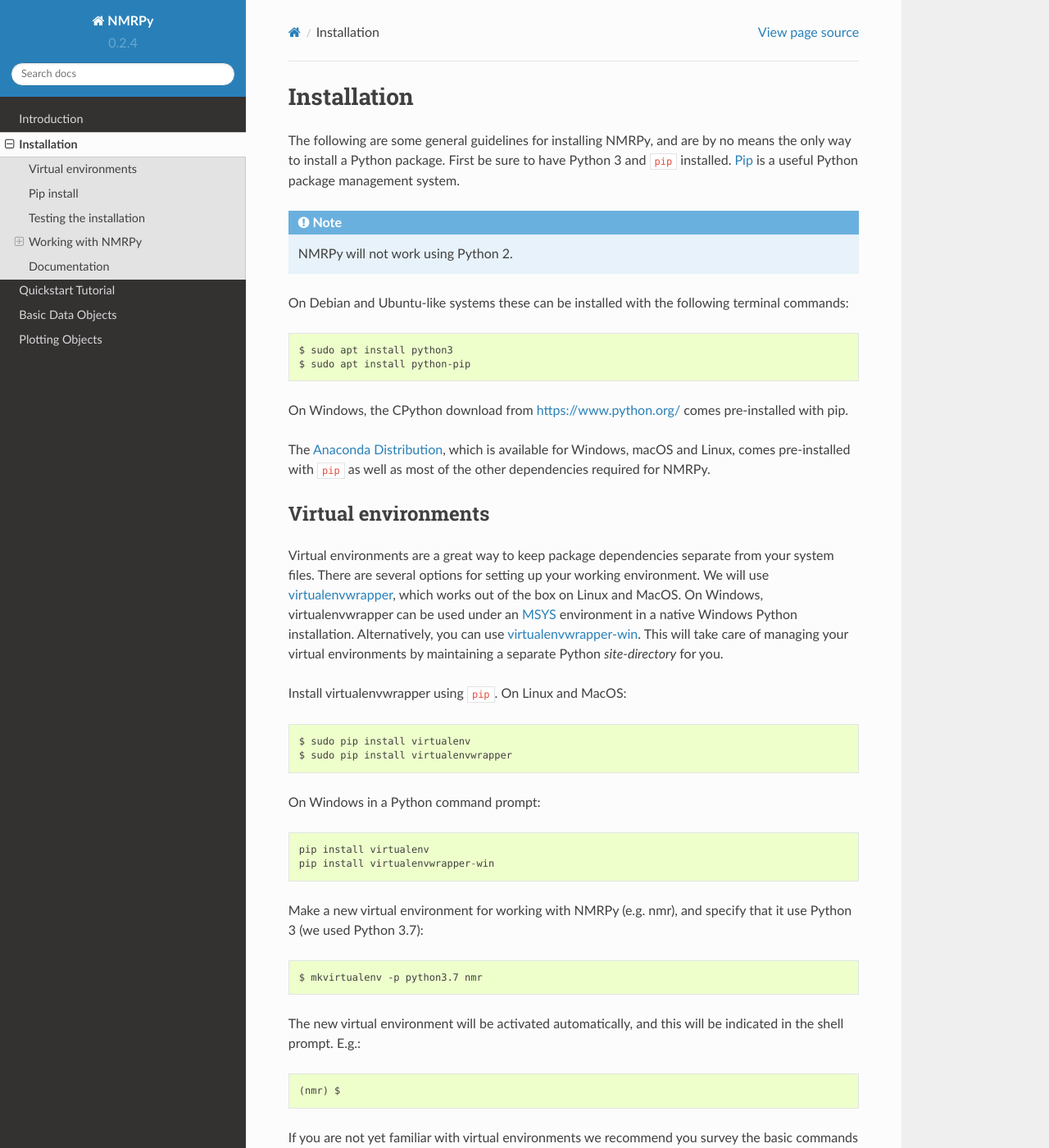
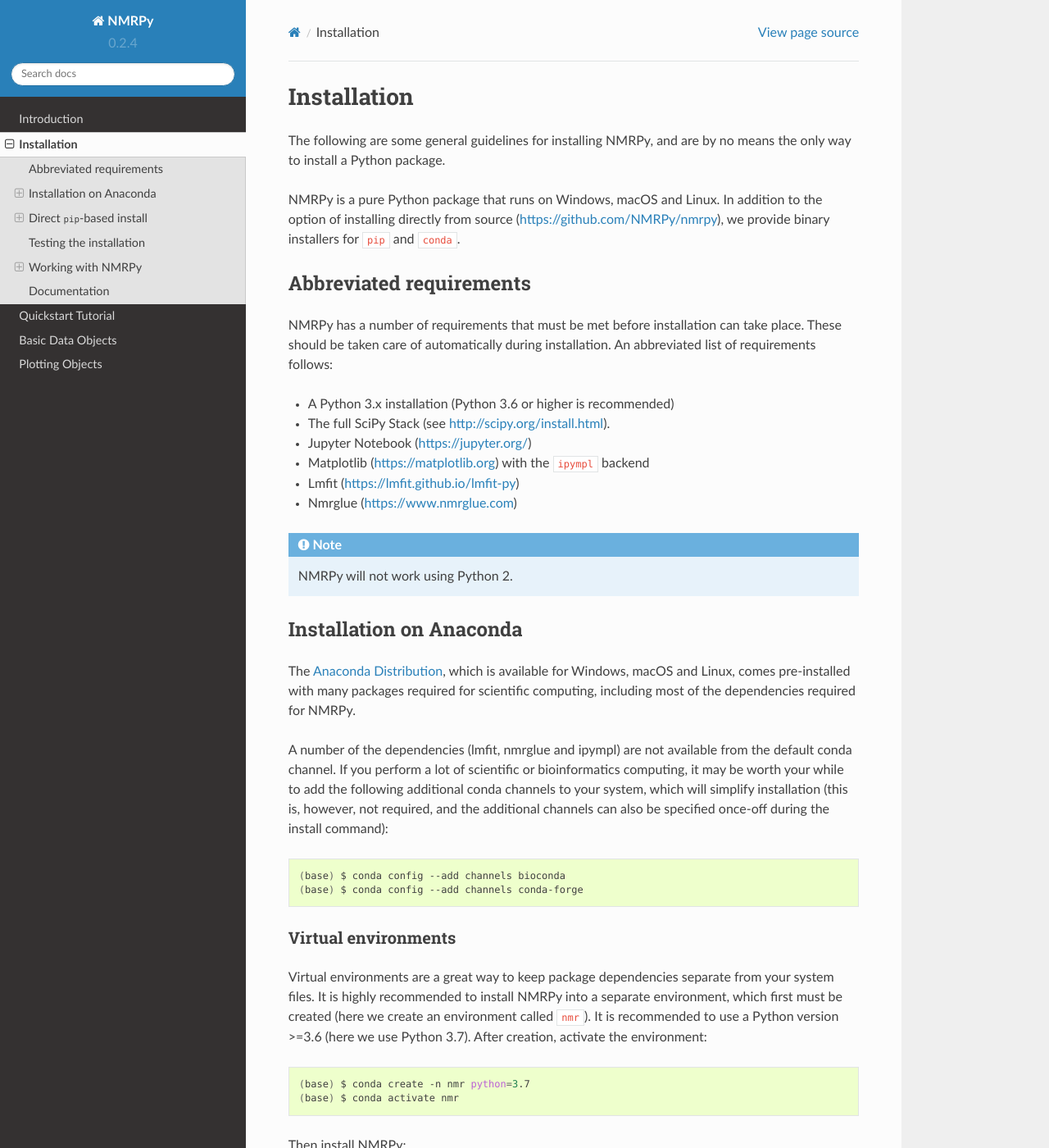
Before and after one commit to NMRPy/nmrpy, a Sphinx documentation site: the page built from docs/source/installation.rst, in a window 1280 px wide and 1400 px high. Shown: the whole window at 82% size. Built offline with Sphinx 7.4.7 and the Read the Docs theme 2.0.0, drawn with Linux system fonts in a browser that asks for light colours; some of the changed text lies outside the part shown.

Commit message:
new: update documentation for conda install

```diff
--- a/docs/source/installation.rst
+++ b/docs/source/installation.rst
@@ -3,59 +3,157 @@
 ############
 
 The following are some general guidelines for installing NMRPy, and
-are by no means the only way to install a Python package. First be sure to have
-Python 3 and ``pip`` installed.
-`Pip <https://en.wikipedia.org/wiki/Pip_(package_manager)>`_ is a useful Python
-package management system.
+are by no means the only way to install a Python package.
+
+NMRPy is a pure Python package that runs on Windows, macOS and Linux. In
+addition to the option of installing directly from source
+(https://github.com/NMRPy/nmrpy), we provide binary installers for ``pip`` and
+``conda``.
+
+Abbreviated requirements
+========================
+
+NMRPy has a number of requirements that must be met before
+installation can take place. These should be
+taken care of automatically during installation. An abbreviated list of
+requirements follows:
+
+- A Python 3.x installation (Python 3.6 or higher is recommended)
+- The full SciPy Stack (see http://scipy.org/install.html).
+- Jupyter Notebook (https://jupyter.org/)
+- Matplotlib (https://matplotlib.org) with the ``ipympl`` backend
+- Lmfit (https://lmfit.github.io/lmfit-py)
+- Nmrglue (https://www.nmrglue.com)
 
 .. note::
 
     NMRPy will not work using Python 2.
 
+Installation on Anaconda
+========================
+
+The `Anaconda Distribution
+<https://www.anaconda.com/products/individual#Downloads>`_, which is
+available for Windows, macOS and Linux, comes pre-installed with
+many packages required for scientific computing, including most of the
+dependencies required for NMRPy.
+
+A number of the dependencies (lmfit, nmrglue and ipympl) are not available from
+the default conda channel. If you perform a lot of scientific or
+bioinformatics computing, it may be worth your while to add the following
+additional conda channels to your system, which will simplify installation
+(this is, however, not required, and the additional channels can also be
+specified once-off during the install command):
+
+.. code:: bash
+
+    (base) $ conda config --add channels bioconda
+    (base) $ conda config --add channels conda-forge
+
+Virtual environments
+--------------------
+
+Virtual environments are a great way to keep package dependencies separate from
+your system files. It is highly recommended to install NMRPy into a separate
+environment, which first must be created (here we create an environment
+called ``nmr``). It is recommended to use a Python version >=3.6 (here we use
+Python 3.7). After creation, activate the environment:
+
+.. code:: bash
+
+    (base) $ conda create -n nmr python=3.7
+    (base) $ conda activate nmr
+
+Then install NMRPy:
+
+.. code:: bash
+
+    (nmr) $ conda install -c jmrohwer nmrpy
+
+Or, if you have not added the additional channels system-wide:
+
+.. code:: bash
+
+    (nmr) $ conda install -c bioconda -c conda-forge -c jmrohwer nmrpy
+
+
+Direct ``pip``-based install
+============================
+
+First be sure to have Python 3 and ``pip`` installed.
+`Pip <https://en.wikipedia.org/wiki/Pip_(package_manager)>`_ is a useful Python
+package management system.
+
 On Debian and Ubuntu-like systems these can be installed with the following
-terminal commands: ::
+terminal commands:
+
+.. code:: bash
 
     $ sudo apt install python3
-    $ sudo apt install python-pip
+    $ sudo apt install python3-pip
 
-On Windows, the CPython download from https://www.python.org/ comes
-pre-installed with pip.
+On Windows, download Python from https://www.python.org/downloads/windows;
+be sure to install ``pip`` as well when prompted by the installer, and add the
+Python directories to the system PATH. You can verify that the Python paths are
+set up correctly by checking the ``pip`` version in a Windows Command Prompt:
 
-The `Anaconda Distribution <https://www.anaconda.com/distribution/>`_, which is
-available for Windows, macOS and Linux, comes pre-installed with ``pip`` as
-well as most of the other dependencies required for NMRPy.
+.. code:: bash
+
+    > pip -V
+
+On macOS you can install Python directly from
+https://www.python.org/downloads/mac-osx, or by installing
+`Homebrew <https://docs.brew.sh/Installation>`_ and then installing Python 3
+with Homebrew. Both come with ``pip`` available.
+
+.. note::
+
+    While most Linux distributions come pre-installed with a version of Python
+    3, the options for Windows and macOS detailed above are more advanced and
+    for experienced users, who prefer fine-grained control. If you are
+    starting out, we strongly recommend using Anaconda!
 
 Virtual environments
-====================
+--------------------
 
-Virtual environments are a great way to keep package dependencies separate from
-your system files. There are several options for setting up your working
+As for an Anaconda-based install, it is highly recommended to install NMRPy
+into a separate virtual environment.
+There are several options for setting up your working
 environment. We will use `virtualenvwrapper
-<https://virtualenvwrapper.readthedocs.io/en/latest/index.html>`_, which works
-out of the box on Linux and MacOS. On Windows, virtualenvwrapper can be used
+<https://virtualenvwrapper.readthedocs.io/en/latest/index.html>`_,
+which works
+out of the box on Linux and macOS. On Windows, virtualenvwrapper can be used
 under an `MSYS <http://www.mingw.org/wiki/MSYS>`_ environment in a native
 Windows Python installation. Alternatively, you can use `virtualenvwrapper-win
 <https://pypi.org/project/virtualenvwrapper-win/>`_. This will take care of
 managing your virtual environments by maintaining a separate Python
 *site-directory* for you.
 
-Install virtualenvwrapper using ``pip``. On Linux and MacOS: ::
+Install virtualenvwrapper using ``pip``. On Linux and MacOS:
 
-    $ sudo pip install virtualenv
-    $ sudo pip install virtualenvwrapper
+.. code:: bash
 
-On Windows in a Python command prompt: ::
+    $ sudo -H pip install virtualenv
+    $ sudo -H pip install virtualenvwrapper
 
-    pip install virtualenv
-    pip install virtualenvwrapper-win
+On Windows in a Python command prompt:
 
-Make a new virtual environment for working with NMRPy (e.g. nmr), and specify
-that it use Python 3 (we used Python 3.7): ::
+.. code:: bash
+
+    > pip install virtualenv
+    > pip install virtualenvwrapper-win
+
+Make a new virtual environment for working with NMRPy (e.g. ``nmr``), and
+specify that it use Python 3 (we used Python 3.7):
+
+.. code:: bash
 
     $ mkvirtualenv -p python3.7 nmr
 
 The new virtual environment will be activated automatically, and this will be
-indicated in the shell prompt. E.g.: ::
+indicated in the shell prompt, e.g.:
+
+.. code:: bash
 
     (nmr) $
 
@@ -63,13 +161,12 @@
 the basic commands (https://virtualenvwrapper.readthedocs.io/en/latest/) before
 continuing.
 
-Pip install
-===========
+The NMRPy code and its dependencies can now be installed directly from PyPI
+into your virtual environment using ``pip``.
 
-The NMRPy code and its dependencies can be installed directly from PyPI
-into a virtual environment (if you are currently using one) using ``pip``. ::
+.. code:: bash
 
-    $ pip install nmrpy
+    (nmr) $ pip install nmrpy
 
 Testing the installation
 ========================
@@ -79,7 +176,8 @@
 invoked with ``nmrpy.test()`` after importing the *nmrpy* module.
 
 Only a specific subset of tests can be run by providing an additional argument:
-::
+
+.. code:: python
 
     nmrpy.test(tests='all')
 
@@ -102,31 +200,37 @@
 context and executed by the Python interpreter, it will often need to be used
 interactively. We suggest two ways to do this:
 
+Jupyter Notebook
+--------------------
+
+The recommended way to run NMRPy is in the Jupyter Notebook environment. It has
+been installed by default with NMRPy and
+can be launched with (be sure to activate your virtual environment first):
+
+.. code:: bash
+
+    (nmr) $ jupyter-notebook
+
+The peak-picking and range-selection widgets in
+the Jupyter Notebook require the
+`Matplotlib Jupyter Integration <https://github.com/matplotlib/ipympl>`_
+extension (*ipympl*). This is installed automatically but the extension needs
+to be activated at the beginning of every notebook thus:
+
+.. code:: python
+
+    In [1]:  %matplotlib widget
+
 IPython
 -------
 
-IPython is an interactive Python shell with some useful functionalities like
-tab-completion. This has been installed by default with NMRPy and can be
-launched from the command line with: ::
+If you rather prefer a shell-like experience, IPython is an interactive Python
+shell with some useful functionalities like tab-completion. This has been
+installed by default with NMRPy and can be launched from the command line with:
 
-    $ ipython
+.. code:: bash
 
-Jupyter Notebook
---------------------
-
-For those who prefer a "notebook"-like experience, the Jupyter Notebook may be
-more appropriate. It has also been installed by default with NMRPy and
-can be launched with: ::
-
-    $ jupyter-notebook
-
-If you will be using the peak-picking and range-selection widgets from within
-the Jupyter Notebook, this requires the
-`Matplotlib Jupyter Integration <https://github.com/matplotlib/ipympl>`_
-extension (*ipympl*). This is installed automatically but the extension needs to
-be activated at the beginning of every notebook thus: ::
-
-    In [1]:   %matplotlib widget
+    (nmr) $ ipython
 
 Documentation
 =============
```
Also changed, not shown: README.md (+9 -1 lines), docs/source/intro.rst (+21 -1 lines), docs/source/quickstart.rst (+10 -5 lines), docs/source/quickstart_script.rst (+5 -2 lines).
